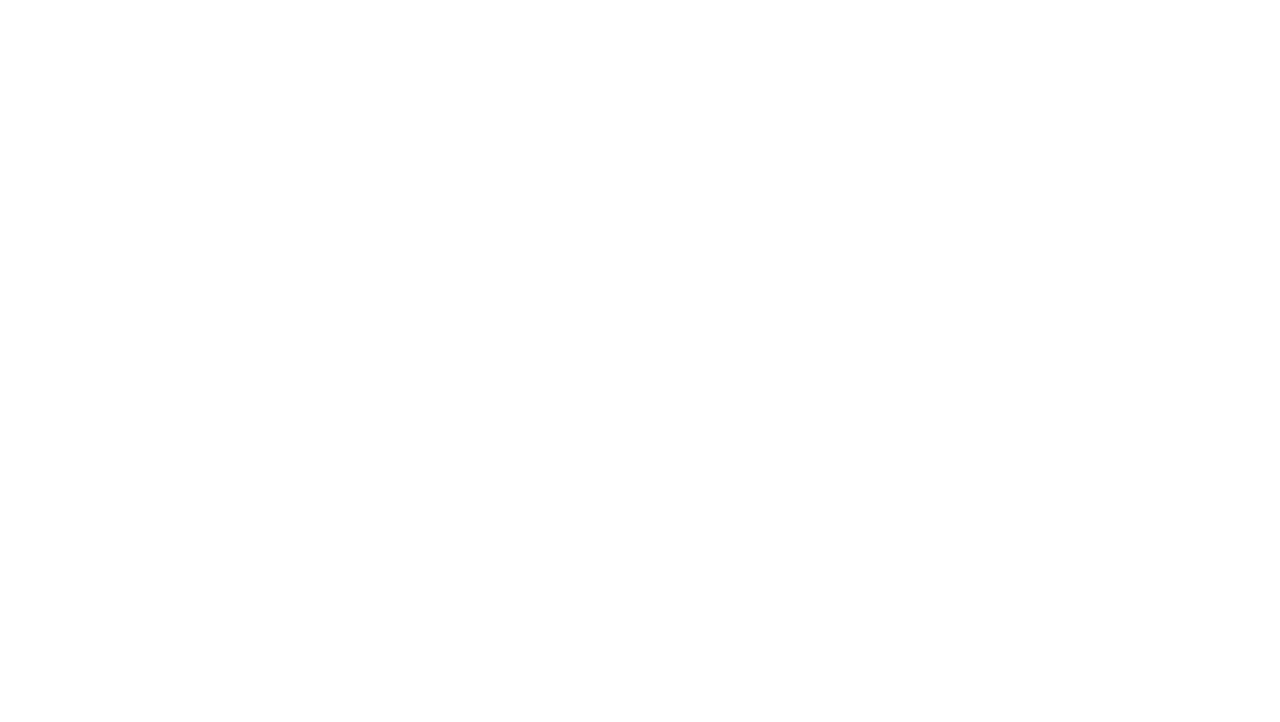
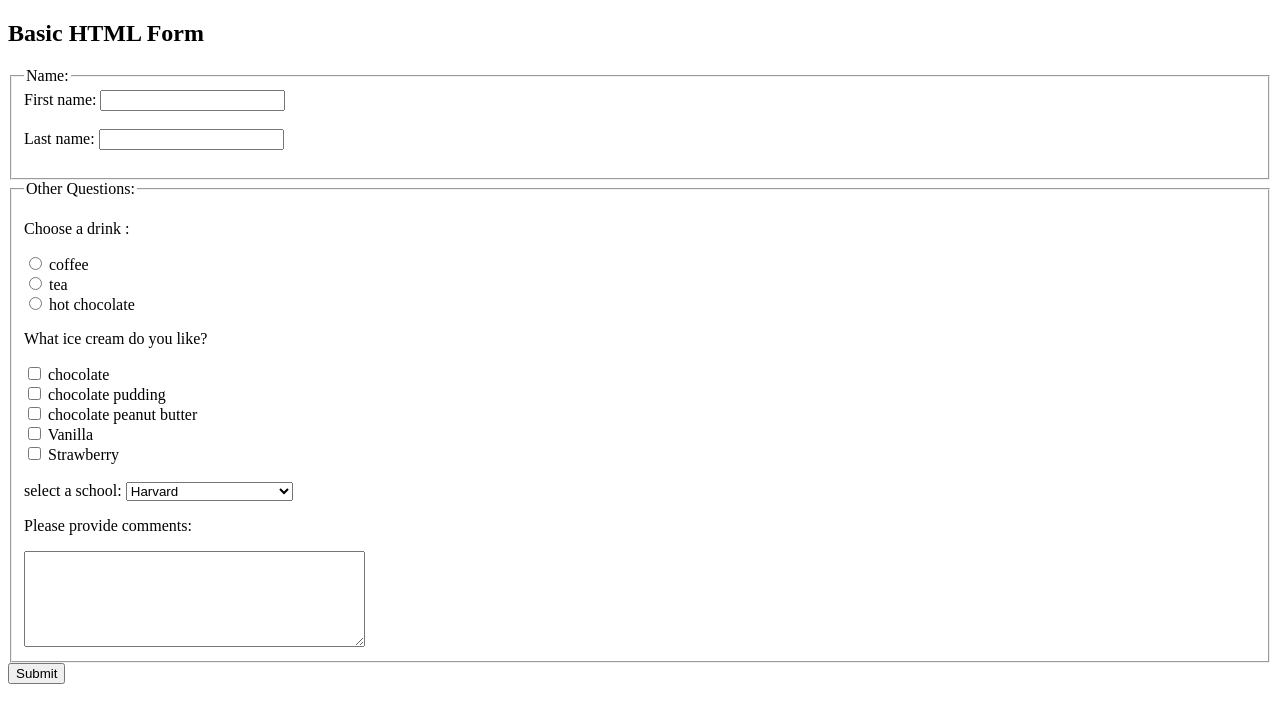
Before and after one commit to Jomanahani/Test-, a plain HTML site: page index.html in a window 1280 px wide. Drawn offline with Linux system fonts and the light colour scheme.

Commit message:
add form in html file

```diff
--- a/index.html
+++ b/index.html
@@ -1,13 +1,66 @@
 <!DOCTYPE html>
 <html lang="en">
-<head>
-    <meta charset="UTF-8">
-    <meta http-equiv="X-UA-Compatible" content="IE=edge">
-    <meta name="viewport" content="width=device-width, initial-scale=1.0">
-    <link rel="stylesheet" href="./style.css">
+  <head>
+    <meta charset="UTF-8" />
+    <meta http-equiv="X-UA-Compatible" content="IE=edge" />
+    <meta name="viewport" content="width=device-width, initial-scale=1.0" />
+    <link rel="stylesheet" href="./style.css" />
     <title>Document</title>
-</head>
-<body>
+  </head>
+  <body>
+    <h2>Basic HTML Form</h2>
+    <form action="/action_page.php">
+      <fieldset>
+        <legend>Name:</legend>
+        <label for="fname">First name:</label>
+        <input type="text" id="fname" name="fname" /><br /><br />
+        <label for="lname">Last name:</label>
+        <input type="text" id="lname" name="lname" /><br /><br />
+      </fieldset>
+      <fieldset>
+        <legend>Other Questions:</legend>
+        <p>Choose a drink :</p>
+        <input type="radio" id="coffee" name="fav_drin" value="coffee" />
+        <label for="coffee">coffee</label><br />
+        <input type="radio" id="tea" name="fav_drin" value="tea" />
+        <label for="css">tea</label><br />
+        <input type="radio" id="hotC" name="fav_drin" value="hotC" />
+        <label for="hotC">hot chocolate</label>
 
-</body>
+        <p>What ice cream do you like?</p>
+        <input
+          type="checkbox"
+          id="chocolate"
+          name="chocolate"
+          value="chocolate"
+        />
+        <label for="chocolate"> chocolate</label><br />
+        <input type="checkbox" id="pudding" name="pudding" value="pudding" />
+        <label for="pudding"> chocolate pudding</label><br />
+        <input type="checkbox" id="peanut" name="peanut" value="peanut" />
+        <label for="peanut"> chocolate peanut butter</label><br />
+        <input type="checkbox" id="vanilla" name="vanilla" value="vanilla" />
+        <label for="vanilla"> Vanilla</label><br />
+        <input
+          type="checkbox"
+          id="strawberry"
+          name="strawberry"
+          value="strawberry"
+        />
+        <label for="strawberry"> Strawberry</label>
+        <br />
+        <br />
+        <label for="school">select a school:</label>
+        <select id="school" name="schoolList" form="schoolform">
+          <option value="Harvard" selected>Harvard</option>
+          <option value="oxford">oxford</option>
+          <option value="manchester">university of manchester</option>
+        </select>
+        <p><label for="comments">Please provide comments:</label></p>
+        <textarea id="comments" name="comments" rows="6" cols="40"></textarea>
+        <br />
+      </fieldset>
+      <input type="submit" value="Submit" />
+    </form>
+  </body>
 </html>
```
